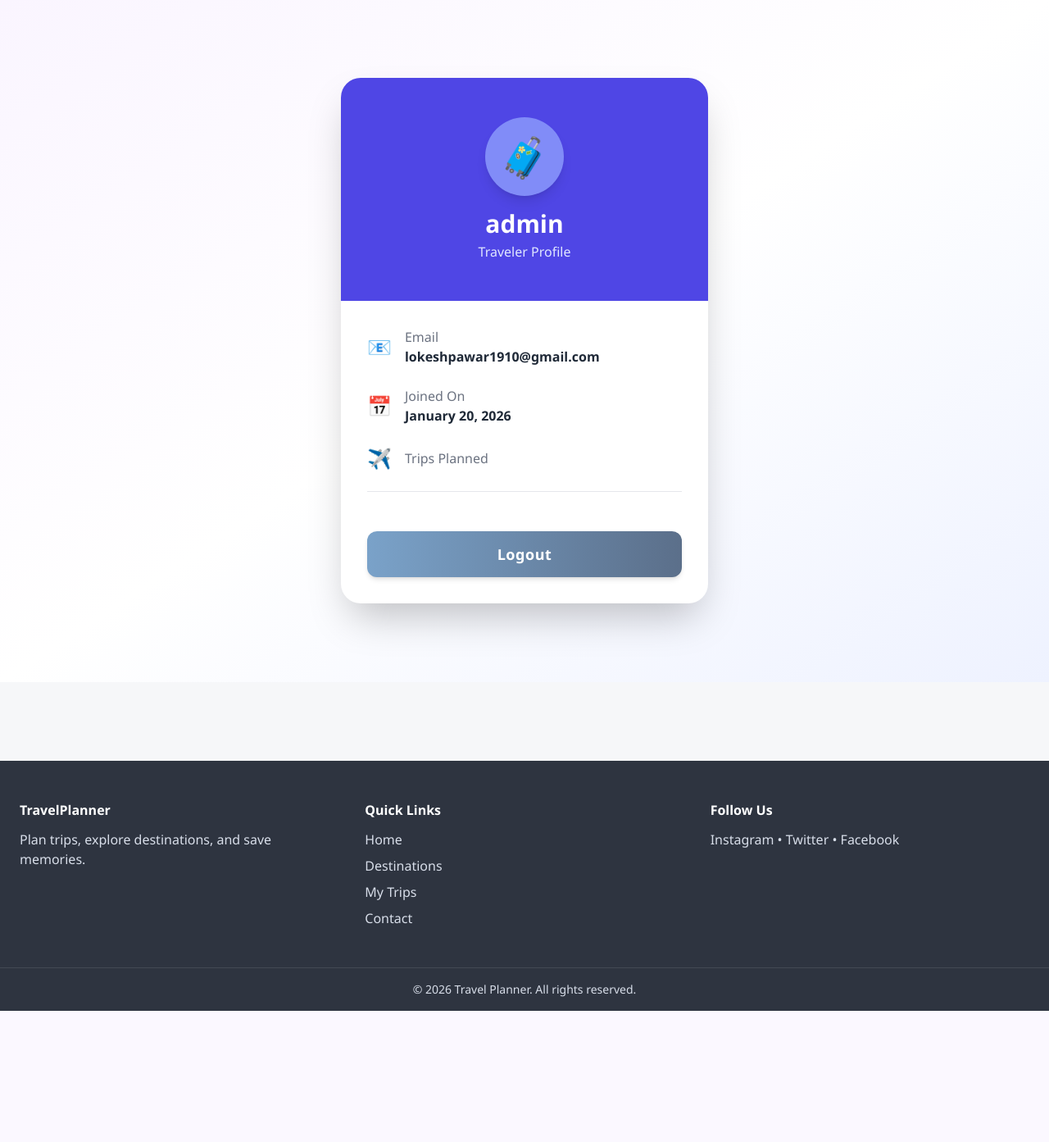
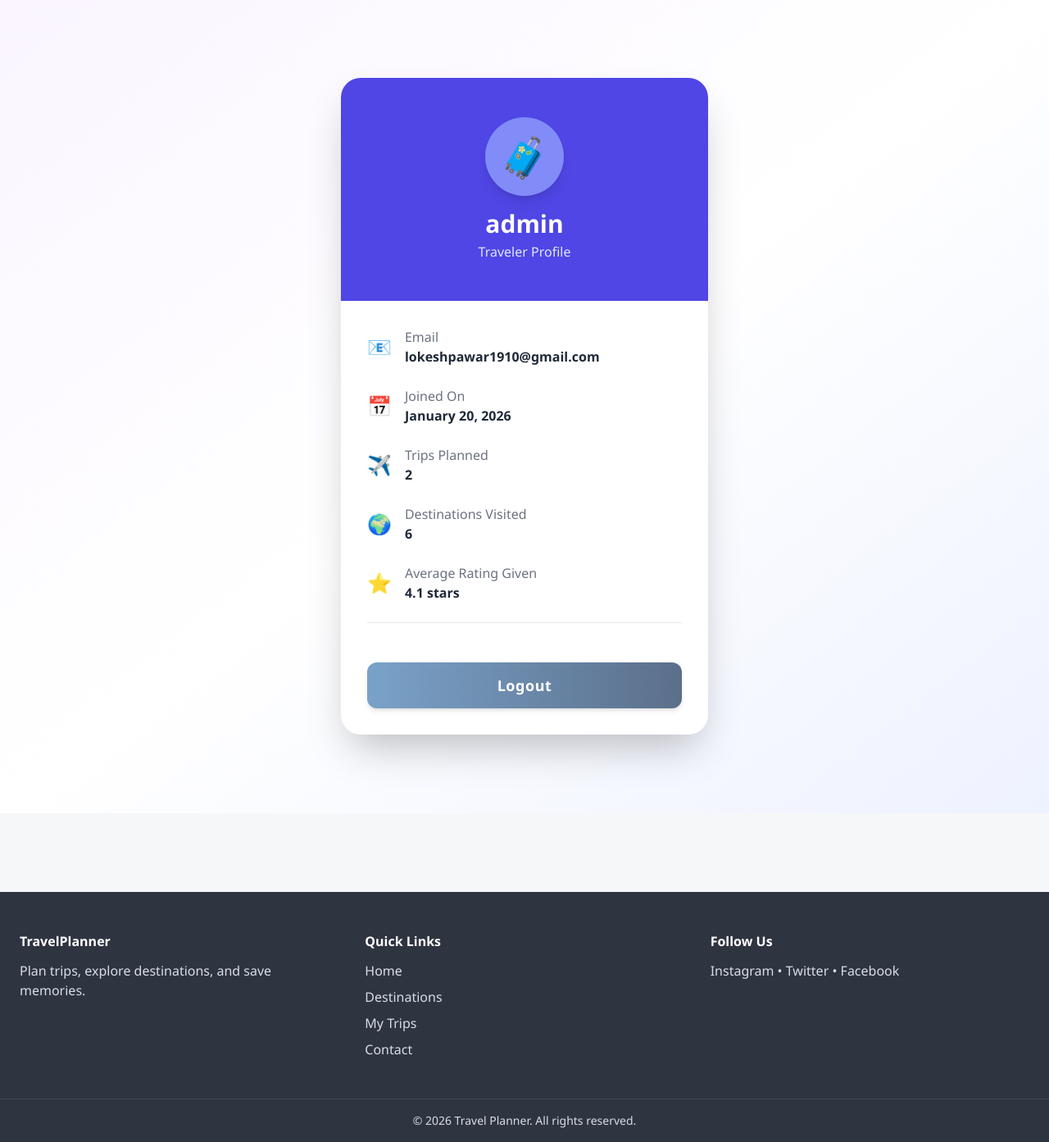
Before and after one commit to Lokesh19-PP/Travel-Planner-Webapp, a Django app: page /profile/ in a window 1280 px wide. Shown: the part 113-1506 px from the top of the page at 82% size. Before the commit the page ends 1346 px from the top, so only its background shows below. Run offline with Django 4.2, Linux system fonts and the light colour scheme; a user stored in the database is signed in; data comes from the database, SQL or seed files in the repository; some libraries are stand-ins or nearby versions.

Commit message:
feat: user dashboard stats and favorites integration.

```diff
--- a/core/templates/core/profile.html
+++ b/core/templates/core/profile.html
@@ -36,7 +36,23 @@
                 <div class="text-xl sm:text-2xl">✈️</div>
                 <div>
                     <p class="text-gray-500 font-medium text-sm sm:text-base">Trips Planned</p>
-                    <p class="text-gray-800 font-semibold text-sm sm:text-base">{{ user.itinerary_set.count }}</p>
+                    <p class="text-gray-800 font-semibold text-sm sm:text-base">{{ total_trips }}</p>
+                </div>
+            </div>
+
+            <div class="flex items-center gap-3 sm:gap-4">
+                <div class="text-xl sm:text-2xl">🌍</div>
+                <div>
+                    <p class="text-gray-500 font-medium text-sm sm:text-base">Destinations Visited</p>
+                    <p class="text-gray-800 font-semibold text-sm sm:text-base">{{ total_destinations }}</p>
+                </div>
+            </div>
+
+            <div class="flex items-center gap-3 sm:gap-4">
+                <div class="text-xl sm:text-2xl">⭐</div>
+                <div>
+                    <p class="text-gray-500 font-medium text-sm sm:text-base">Average Rating Given</p>
+                    <p class="text-gray-800 font-semibold text-sm sm:text-base">{{ avg_rating }} stars</p>
                 </div>
             </div>
 
--- a/core/views.py
+++ b/core/views.py
@@ -7,7 +7,8 @@ from .models import Itinerary, Destination, Favorite, ItineraryDay
 from .forms import ItineraryForm, ReviewForm
 from .utils import get_filtered_destinations, get_average_rating
 from .forms import ItineraryDayForm, ActivityForm
-from .models import Activity
+from .models import Activity, Review
+from django.db.models import Avg
 # ---------------------------
 # AUTHENTICATION VIEWS
 # ---------------------------
@@ -63,7 +64,17 @@ def signup_view(request):
 
 @login_required(login_url="login")
 def profile_view(request):
-    return render(request, "core/profile.html", {"user": request.user})
+    total_trips = request.user.itineraries.count()
+    total_destinations = Destination.objects.filter(itineraries__user=request.user).distinct().count()
+    avg_rating = Review.objects.filter(user=request.user).aggregate(Avg('rating'))['rating__avg'] or 0.0
+
+    context = {
+        "user": request.user,
+        "total_trips": total_trips,
+        "total_destinations": total_destinations,
+        "avg_rating": round(avg_rating, 1)
+    }
+    return render(request, "core/profile.html", context)
 
 
 # ---------------------------
```
Also changed, not shown: core/templates/core/my_favorites.html (+11 -5 lines).
